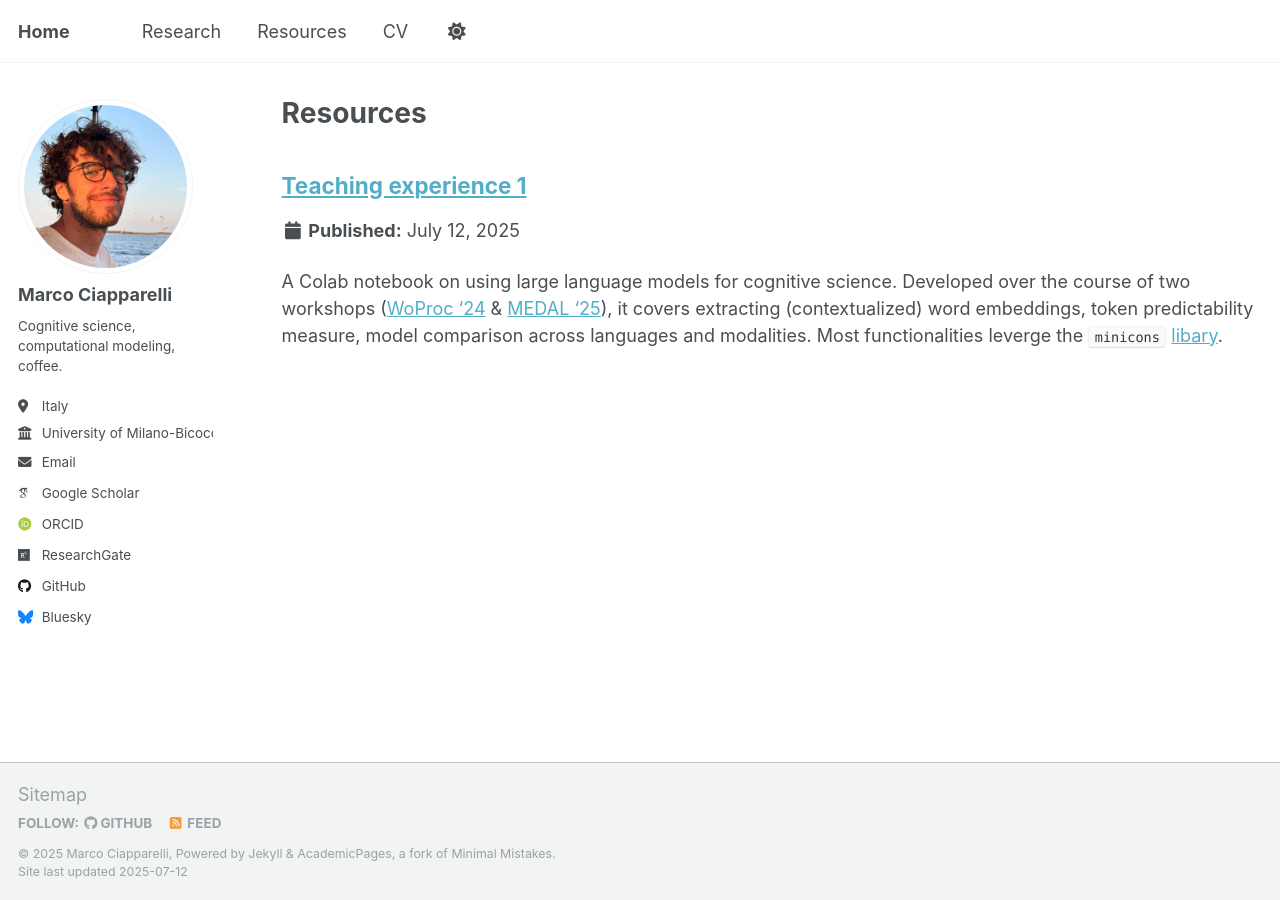
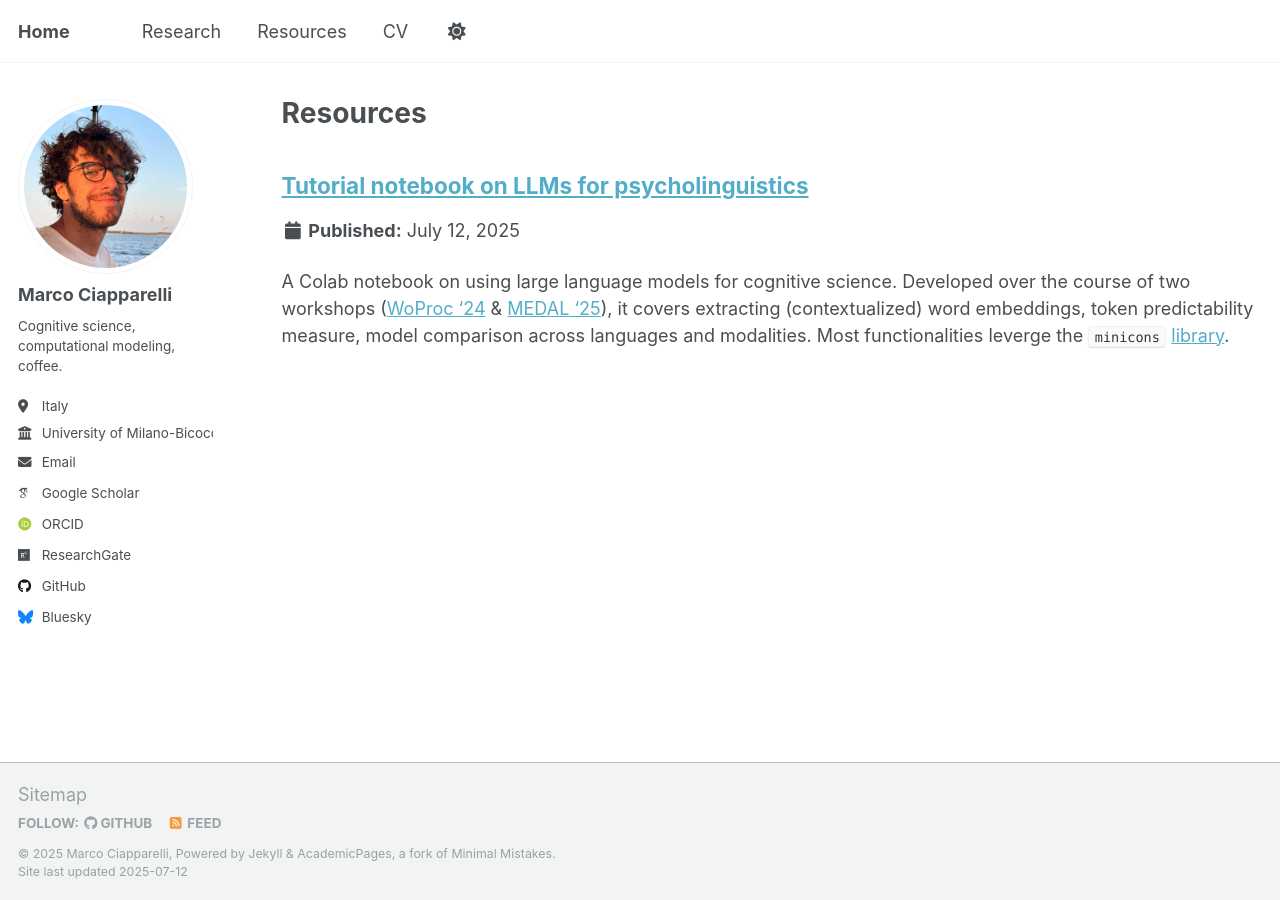
Before and after one commit to MarcoCiapparelli/MarcoCiapparelli.github.io, a Jekyll site: the page built from _pages/resources.html, in a window 1280 px wide. Built offline with Jekyll 4.4.1, drawn with Linux system fonts in a browser that asks for light colours; some web fonts are replaced; a script that is not in the unit is left out.

Commit message:
Update llms-for-psyling.md

````diff
--- a/_resources/llms-for-psyling.md
+++ b/_resources/llms-for-psyling.md
@@ -1,22 +1,13 @@
 ---
-title: "Teaching experience 1"
+title: "Tutorial notebook on LLMs for psycholinguistics"
 collection: resources
 type: "tutoriral"
 permalink: /resources/llms-for-psyling
-description: "A tutorial notebook on large language models for cognitive science"
+description: "A tutorial notebook on large language models for psycholinguistics"
 ---
 
-A Colab notebook on using large language models for cognitive science. Developed over the course of two workshops ([WoProc '24](https://moproc2024.net/) & [MEDAL '25](https://medal.ut.ee/event/medal-summer-school-in-computational-linguistics/)), it covers extracting (contextualized) word embeddings, token predictability measure, model comparison across languages and modalities. Most functionalities leverge the ```minicons``` [libary](https://github.com/kanishkamisra/minicons).
+A Colab notebook on using large language models for cognitive science. Developed over the course of two workshops ([WoProc '24](https://moproc2024.net/) & [MEDAL '25](https://medal.ut.ee/event/medal-summer-school-in-computational-linguistics/)), it covers extracting (contextualized) word embeddings, token predictability measure, model comparison across languages and modalities. Most functionalities leverge the ```minicons``` [library](https://github.com/kanishkamisra/minicons).
 
 <p align="center">
   <img src="https://github.com/MarcoCiapparelli/LLMs-for-psyling/blob/main/example_outputs/example_summary.png" alt="Colab Demo" width="700"/>
 </p>
-
-Heading 1
-======
-
-Heading 2
-======
-
-Heading 3
-======
````
